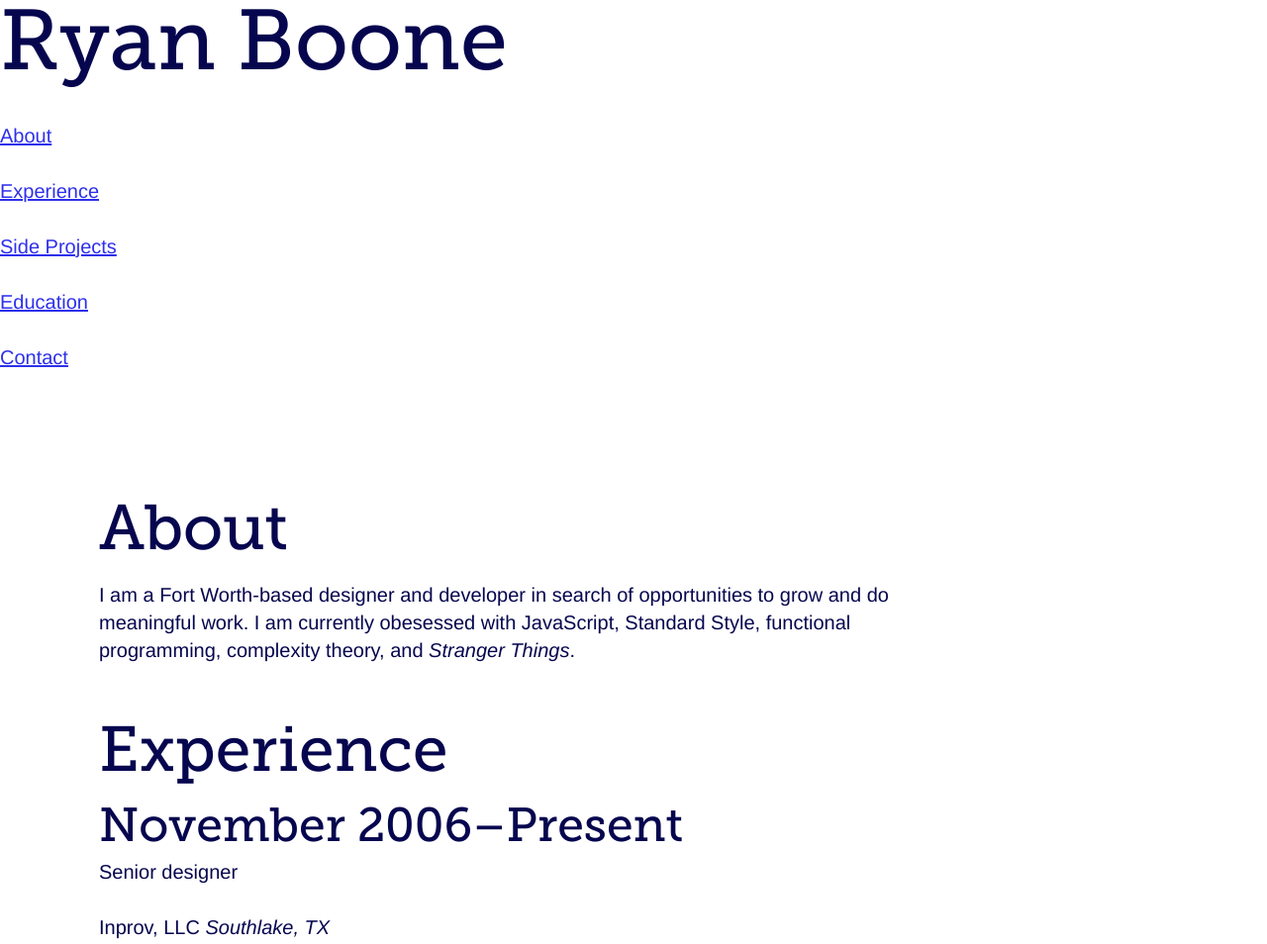
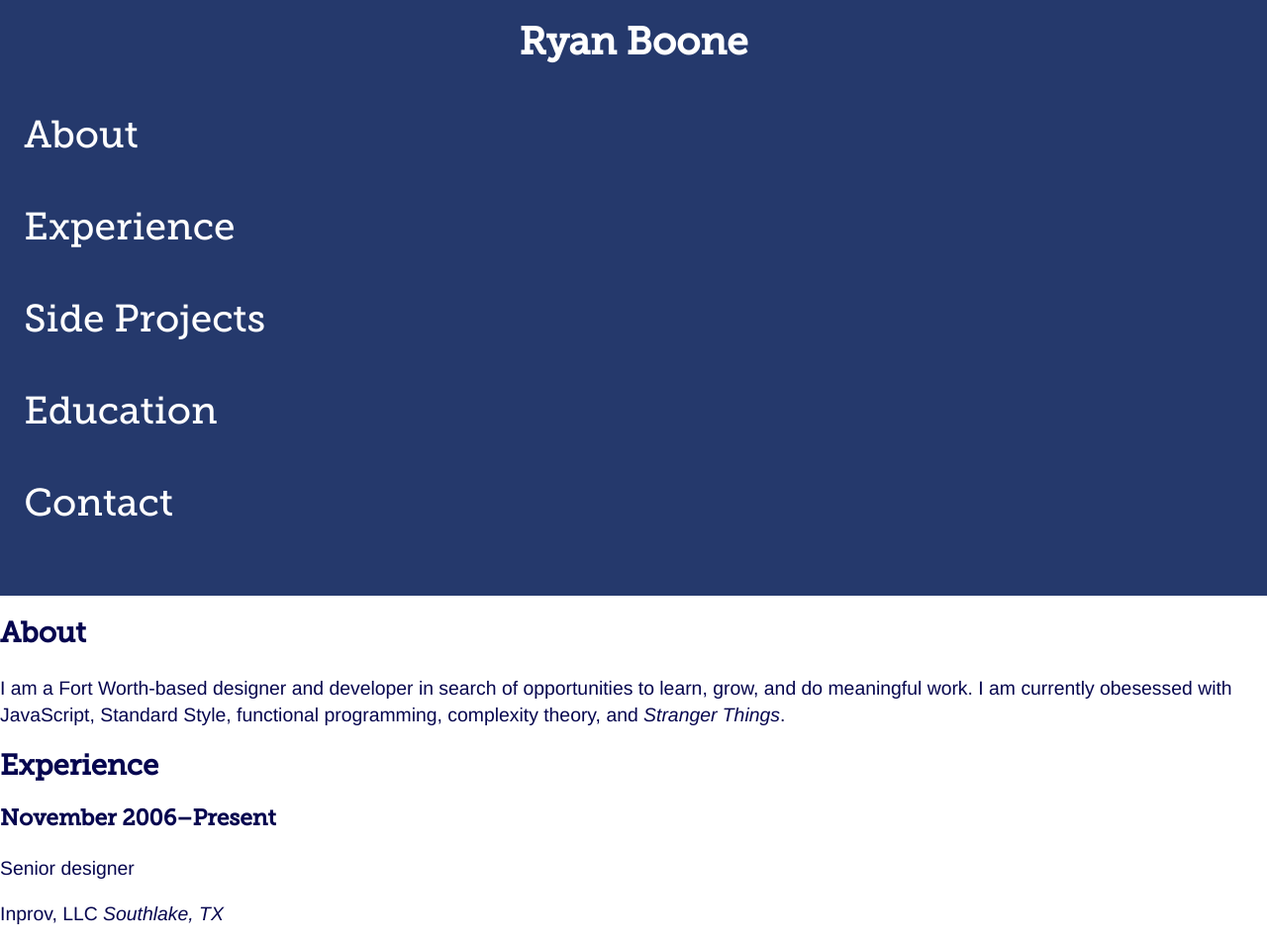
Before and after one commit to falldowngoboone/falldowngoboone.github.io, a website: page index.html in a window 1280 px wide. Shown: the top 954 px of the page at 99% size. Drawn offline with Linux system fonts and the light colour scheme; a small style sheet from the web is missing.

Commit message:
Begin dev branch

```diff
--- a/css/scss/_base.scss
+++ b/css/scss/_base.scss
@@ -19,7 +19,3 @@ body {
   margin: 0;
   padding: 0;
 }
-
-main {
-  padding: 5rem;
-}
--- a/css/scss/_header.scss
+++ b/css/scss/_header.scss
@@ -1,3 +1,31 @@
 /*
  * $Header
  */
+.page-header {
+  background-color: #25396C;
+  color: #ffffff;
+  padding: 1.25rem 0;
+
+
+}
+
+.nav__links {
+  list-style-type: none;
+  padding-left: 0;
+  margin-left: 0;
+
+  a {
+    color: inherit;
+    text-decoration: none;
+    display: block;
+    padding: 0.5em 1.25rem;
+    font-size: 2rem;
+    font-family: "MuseoSlab";
+
+    &:hover, .is-active {
+      background-color: #fff;
+      color: $text-color;
+      border-right: solid 0.5em $text-color;
+    }
+  }
+}
--- a/css/scss/_typography.scss
+++ b/css/scss/_typography.scss
@@ -6,59 +6,23 @@ html {
   font-family: "Helvetica Neue", Helvetica, Arial, sans-serif;;
   font-weight: 400;
   line-height: 1.4;
-  color: #06064F;
+  color: $text-color;
 
-  font-size: 20px;
-}
+  font-size: 16px;
 
-* + * {
-  margin-top: 1.4rem;
+  @media screen and (min-width: 25em) {
+    font-size: calc( 100% + (20 - 16) * (100vw - 400px) / (1440 - 400)
+  }
 }
 
 h1, h2, h3, h4, h5, h6 {
   font-family: "MuseoSlab", sans-serif;
-  font-weight: 500;
+  font-weight: 700;
   font-style: normal;
   line-height: 1.1;
-  margin: 0;
-}
-
-h2 + * {
-  margin-top: 0.68rem;
-}
-
-* + h2 {
-  margin-top: 2.8rem;
-}
-
-h3 + * {
-  margin-top: 0.16rem;
-}
-
-h2 + h3 {
-  margin-top: 1.4rem;
 }
 
 h1 {
-  font-size: 4.3rem; // 86px @ 20px em
+  margin-top: 0;
+  text-align: center;
 }
-
-h2 {
-  font-size: 3.2rem; // 64px @ 20px em
-}
-
-h3 {
-  font-size: 2.4rem; // 48px @ 20px em
-}
-
-h4 {
-  font-size: 1.8rem; // 36px @ 20px em
-}
-
-h5 {
-  font-size: 1.35rem; // 27px @ 20px em
-}
-
-h6 {
-  font-size: 1rem; // 20px @ 20px em
-}
--- /dev/null
+++ b/css/scss/_variables.scss
@@ -0,0 +1 @@
+$text-color: #06064F;
--- a/css/style.scss
+++ b/css/style.scss
@@ -1,11 +1,7 @@
+@import "scss/variables";
 @import "scss/fonts";
 @import "scss/base";
 @import "scss/typography";
 @import "scss/links";
 @import "scss/header";
 @import "scss/utility";
-
-/* Shame */
-body {
-  width: 1000px;
-}
--- a/index.html
+++ b/index.html
@@ -4,13 +4,15 @@
   <meta charset="UTF-8">
   <title>Ryan Boone | Developer/Designer</title>
 
+  <meta name="viewport" content="width=device-width, initial-scale=1">
+
   <link rel="stylesheet" href="css/style.css">
 </head>
 <body>
-  <header>
+  <header class="page-header">
     <h1>Ryan Boone</h1>
-    <nav>
-      <ul class="u-unstyled-list">
+    <nav class="nav">
+      <ul class="nav__links">
         <li><a href="#about">About</a></li>
         <li><a href="#experience">Experience</a></li>
         <li><a href="#projects">Side Projects</a></li>
@@ -22,12 +24,12 @@
 
   <main>
     <h2 id="about">About</h2>
-    <p>I am a Fort Worth-based designer and developer in search of opportunities to grow and do meaningful work. I am currently obesessed with JavaScript, Standard Style, functional programming, complexity theory, and <cite>Stranger Things</cite>.</p>
+    <p>I am a Fort Worth-based designer and developer in search of opportunities to learn, grow, and do meaningful work. I am currently obesessed with JavaScript, Standard Style, functional programming, complexity theory, and <cite>Stranger Things</cite>.</p>
 
     <h2 id="experience">Experience</h2>
     <ul class="u-unstyled-list">
       <li>
-        <h3>November 2006–Present</h3>
+        <h3>November 2006&ndash;Present</h3>
         <p>Senior designer</p>
         <p>Inprov, LLC <em>Southlake, TX</em></p>
         <ul>
@@ -39,7 +41,7 @@
         </ul>
       </li>
       <li>
-        <h3>October 2015–Present</h3>
+        <h3>October 2015&ndash;Present</h3>
         <p>Owner/Freelance Web Developer and Designer</p>
         <p>fall down go boone <em>Fort Worth, TX</em></p>
         <ul>
@@ -150,7 +152,7 @@
 
       <li>
         <h3><a href="https://teamtreehouse.com/ryanboone" target="_blank">Treehouse</a></h3>
-        <p>June 2013&endash;June 2016</p>
+        <p>June 2013&ndash;June 2016</p>
         <h4>Subjects Studied</h4>
         <ul>
           <li>Web Design</li>
@@ -178,14 +180,6 @@
     <footer>© <span id="copyright-date">2017</span> Ryan Boone</footer>
   </main>
 
-  <script>
-    onload = function () {
-      const d = new Date(),
-        year = d.getFullYear(),
-        copyrightDate = document.querySelector('#copyright-date')
-
-      copyrightDate.innerText = year
-    }
-  </script>
+  <script src="js/page.js"></script>
 </body>
 </html>
--- /dev/null
+++ b/js/page.js
@@ -0,0 +1,8 @@
+onload = function () {
+  // js class for styles relying on js functionality
+  document.documentElement.classList.add('js')
+
+  // make sure copyright is always up-to-date
+  document.querySelector('#copyright-date')
+    .innerText = (new Date()).getFullYear()
+}
```
Also changed, not shown: package.json (+7 -3 lines), css/style.css, 2 other files.
